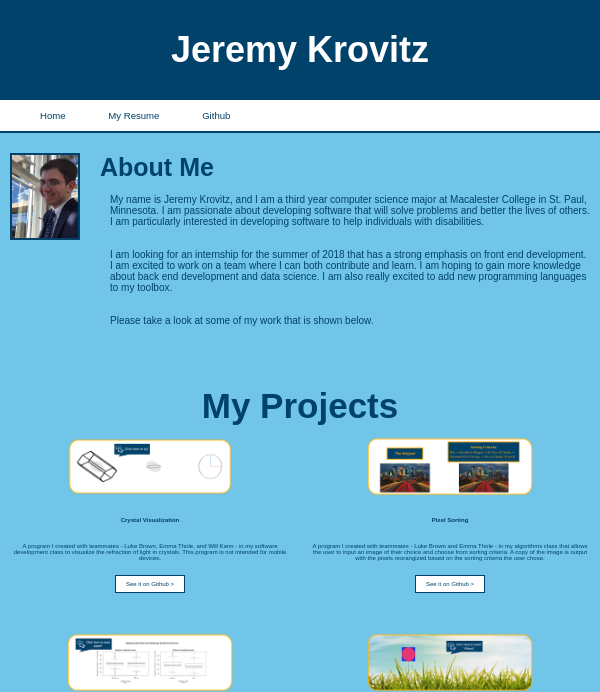
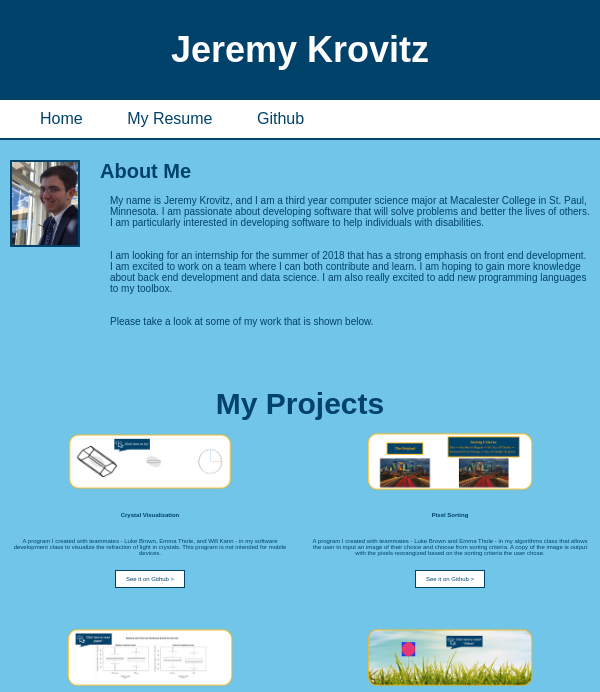
Before and after one commit to jkrovitz/jkrovitz, a PHP site: page / in a window 600 px wide. Shown: the top 692 px of the page. Run offline with PHP 8.4, Linux system fonts and the light colour scheme; some libraries are stand-ins or nearby versions.

Commit message:
Made text size change upon screen re-size

```diff
--- a/Style/dropdownMediaMax599.css
+++ b/Style/dropdownMediaMax599.css
@@ -1,5 +1,5 @@
 @media screen
-  and (max-device-width: 599px)
+    and (max-device-width: 600px)
     and (-webkit-min-device-pixel-ratio: 1) {
 
 
@@ -14,30 +14,15 @@
         }
 
 
-/*
-     .navbarClass{
-         width: 100%;
-          background-color: #ffffff;
-    border-bottom-color: #01426a;
-    border-bottom-width: 2px;
-    border-bottom-style: solid;
-    background-color: #fffffff;
-
-padding: 5px 10px 5px 10px;
-    cursor: pointer;
-         width: 100%;
-
-      }
-*/
 
 
         .fullNavClass{
-font-size: 1.6rem;
+/*            font-size: 8rem;*/
             /*       none;*/
             width: 100%;
             /*      background-color: #ffffff;*/
             border-bottom-color: #01426a;
-    border-bottom-width: 2px;
+            border-bottom-width: 1px;
             border-bottom-style: solid;
             background-color: #fffffff;
             margin-bottom: 10px;
@@ -71,6 +56,7 @@ padding: 10px 20px 10px 20px;
         .btn1 a.btn1{
             background-color: white;
             color: #01426a;
+            font-size: 30px;
         }
 
         /* Style the active class, and buttons on mouse-over */
@@ -91,6 +77,7 @@ padding: 10px 20px 10px 20px;
 
         .btn2 a.btn2{
             color: #01426a;
+            font-size: 30px;
 
 
         }
@@ -120,6 +107,7 @@ padding: 10px 20px 10px 20px;
 
         .btn3 a.btn3{
             color: #01426a;
+            font-size: 30px;
         }
 
         /* Style the active class, and buttons on mouse-over */
@@ -145,6 +133,7 @@ padding: 10px 20px 10px 20px;
 
         .btn4 a.btn4{
             color: #01426a;
+            font-size: 30px;
 
         }
 
--- a/header.html
+++ b/header.html
@@ -12,11 +12,36 @@
   <meta name="viewport" content="width=device-width, initial-scale=1.0">
 <style>
 
-    .fullNavClass a.current {
+/* Extra small devices (phones, 600px and down) */
+@media only screen and (max-width: 600px) {
+  .fullNavClass{
+    font-size: 12px;
+  }
+
+       .fullNavClass a.current {
     background:#ffb500;
     color:#01426a;
 
+
 }
+}
+
+/* Small devices (portrait tablets and large phones, 600px and up) */
+@media only screen and (min-width: 600px) {
+
+  .fullNavClass{
+    font-size: 16px;
+  }
+
+       .fullNavClass a.current {
+    background:#ffb500;
+    color:#01426a;
+
+
+}
+}
+
+
     </style>
 
   </head>
@@ -47,7 +72,7 @@ $(function(){
         <a class="btn1" href="https://jkrovitz.github.io/jkrovitz/" style="color:#01426a;">Home</a>
  <a class="btn2" target="_blank" href="https://jkrovitz.github.io/jkrovitz/Jeremy%20Krovitz%20Resume%20.pdf" style="color:#01426a;">My Resume</a>
 <!--    <a class="btn3" href="contactme.html" style="color:#01426a;">Contact Me</a>-->
-  <a class="btn4" href="https://github.com/jkrovitz/jkrovitz" style="color:#01426a;">Github</a>
+  <a class="btn4" href="https://github.com/jkrovitz/jkrovitz" style="#01426a;">Github</a>
 
 
 
--- a/index.css
+++ b/index.css
@@ -1,56 +1,56 @@
+
+/* Extra small devices (phones, 600px and down) */
+@media only screen and (max-width: 600px) {
+
+    .aboutMeHeading{
+    font-size: 15px;
+    font-weight: bold;
+}
 /*
-
-
-This code is the styling for the site's headder.
-body {margin:0;}
-*/
-
-
-/*
-h1.siteHeader {
-    display: block;
-    margin-top: 0;
-    margin-left: 0;
-    margin-right: 0;
-    margin-bottom: 0;
-    background-color: #01426a;
-    color: white;
-    text-align: center;
-    width:100%;
-    font-family: Arial, Helvetica, sans-serif;
-    font-size: 200%;
-    padding: 20px 5px 20px 5px;
+    * {
+    box-sizing: border-box;
 }
 */
 
-
-
-/*
-@media only screen and (max-width: 599px) {
-    .siteHeader {
-    display: block;
-    margin-top: 0;
-    margin-left: 0;
-    margin-right: 0;
-    margin-bottom: 0;
-    background-color: #ffb500;
-    color: white;
-    text-align: center;
-    width:100%;
-    font-family: Arial, Helvetica, sans-serif;
-    font-size: 150%;
-    padding: 0 0 20px 5px;
+/* Create two unequal columns that floats next to each other */
+.aboutColumn {
+    float: left;
+    padding: 10px;
+/*    height: 300px;  Should be removed. Only for demonstration*/
 }
 
+.aboutLeft {
+  width: 35%;
+}
 
-*/
-/*
+.aboutRight {
+  width: 65%;
+float: left;
+}
 
+/* Clear floats after the columns */
+.aboutRow:after {
+    content: "";
+    display: table;
+    clear: both;
 }
-*/
 
+    .projectsHeading{
+    font-size: 20px;
+    font-weight: bold;
+    color: #01426a;
+    padding-top: 50px;
+  text-align: center;
+}
+}
 
-* {
+/* Small devices (portrait tablets and large phones, 600px and up) */
+@media only screen and (min-width: 600px) {
+.aboutMeHeading{
+    font-size: 20px;
+    font-weight: bold;
+}
+    * {
     box-sizing: border-box;
 }
 
@@ -75,6 +75,48 @@ h1.siteHeader {
     display: table;
     clear: both;
 }
+    .projectsHeading{
+    font-size: 30px;
+    font-weight: bold;
+    color: #01426a;
+    padding-top: 50px;
+  text-align: center;
+}
+}
+
+/* Medium devices (landscape tablets, 768px and up) */
+@media only screen and (min-width: 768px) {
+.aboutMeHeading{
+    font-size: 25px;
+    font-weight: bold;
+}
+
+    .projectsHeading{
+    font-size: 35px;
+    font-weight: bold;
+    color: #01426a;
+    padding-top: 50px;
+  text-align: center;
+}
+
+}
+
+/*
+ Large devices (laptops/desktops, 992px and up)
+@media only screen and (min-width: 992px) {
+
+
+}
+*/
+
+/* Extra large devices (large laptops and desktops, 1200px and up) */
+/*
+@media only screen and (min-width: 1200px) {
+
+}
+*/
+
+
 
 h3, p{
 margin:0;
@@ -101,10 +143,7 @@ img{
 .aboutMeTextId{
     width: calc(100%-25%);
 }
-.aboutMeHeading{
-    font-size: 25px;
-    font-weight: bold;
-}
+
 
 
 
@@ -143,22 +182,19 @@ div.aboutMeTextAndImage{
 
 
 
-div.imageOfMe {
-    width: 14%;
-    height: 14%;
-}
-
 h2.aboutMeH3Class {
   color: #01426a;
   font-size: 200%;
   margin-top: 100px;
 }
+/*
 .text {
   width: 100-30%;
   float: center;
   font-family: Arial, Helvetica, sans-serif;
   margin-right: 10px;
 }
+*/
 
 
 
@@ -170,18 +206,13 @@ p, h2{
 }
 
 
-.projectsHeading{
-    font-size: 35px;
-    font-weight: bold;
-    color: #01426a;
-    padding-top: 50px;
-  text-align: center;
-}
 
 
 
 
 
+
+/*
 
 .text {
   width: 100-30%;
@@ -190,6 +221,7 @@ p, h2{
   margin-top: 20px;
   margin-right: 10px;
 }
+*/
 
 
 
@@ -199,15 +231,6 @@ p, h2{
 p, h2{
   padding: 0;
   margin:0;
-}
-
-div.projectsAll{
-  position: static;
-}
-
-
-div.projectsLabel{
-  position: static;
 }
 
 h3.projectsH3Class{
```
Lines whose indentation alone changed are shown as unchanged.
